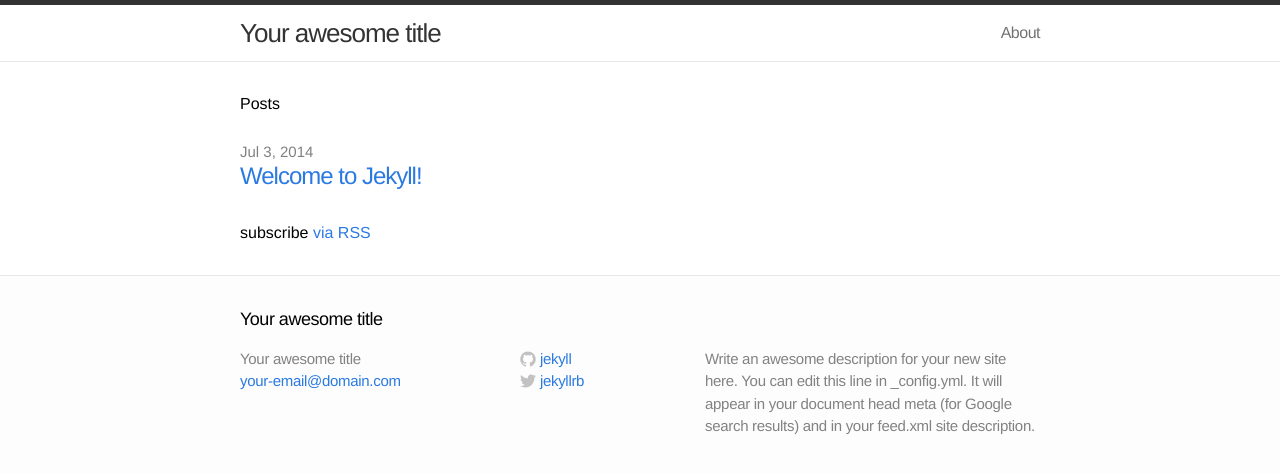
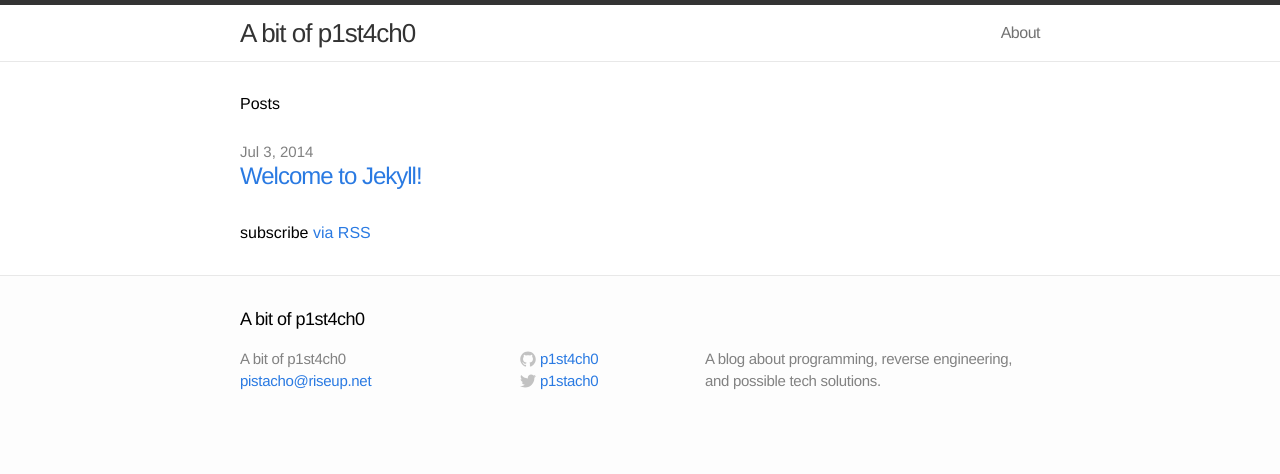
Before and after one commit to 0iras0r/0iras0r.github.io, a Jekyll site: the page built from index.html, in a window 1280 px wide. Shown: the top 474 px of the page. Built offline with Jekyll 4.4.1, drawn with Linux system fonts in a browser that asks for light colours.

Commit message:
First Steps

```diff
--- a/_config.yml
+++ b/_config.yml
@@ -1,11 +1,11 @@
 # Site settings
-title: Your awesome title
-email: your-email@domain.com
-description: "Write an awesome description for your new site here. You can edit this line in _config.yml. It will appear in your document head meta (for Google search results) and in your feed.xml site description."
+title: A bit of p1st4ch0
+email: pistacho@riseup.net
+description: "A blog about programming, reverse engineering, and possible tech solutions."
 baseurl: ""
 url: "http://yourdomain.com"
-twitter_username: jekyllrb
-github_username:  jekyll
+twitter_username: p1stach0
+github_username:  p1st4ch0
 
 # Build settings
 markdown: kramdown
```
